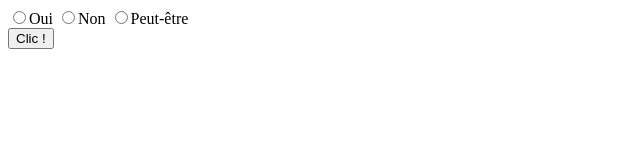
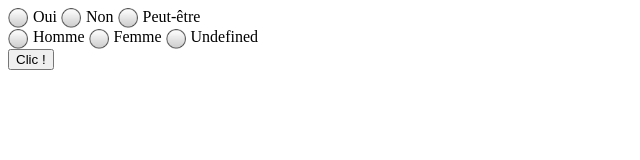
Before and after one commit to shugdamed/custom_radio, a plain HTML site: page index.html in a window 1280 px wide. Shown: the whole page, without its empty margins (0-640 px from the left). Drawn offline with Linux system fonts and the light colour scheme.

Commit message:
finalisation widget

```diff
--- a/css/custom_radio.css
+++ b/css/custom_radio.css
@@ -0,0 +1,20 @@
+.off, .on{
+    width: 20px;
+    height: 20px;
+    margin-right: 5px;
+    display: inline-block;
+    vertical-align: middle;
+    background-size: cover;
+}
+
+.off{
+    background-image: url('../img/off.png');
+
+}
+.off:hover{
+    cursor: pointer;
+}
+
+.on{
+    background-image: url('../img/on.png');
+}
--- a/index.html
+++ b/index.html
@@ -16,6 +16,11 @@
             <input type="radio" name="choix" value="non"><label>Non</label>
             <input type="radio" name="choix" value="peut-etre"><label>Peut-être</label>
         </div>
+        <div class="custom_radio">
+            <input type="radio" name="sex" value="homme"><label>Homme</label>
+            <input type="radio" name="sex" value="femme"><label>Femme</label>
+            <input type="radio" name="sex" value="undefined"><label>Undefined</label>
+        </div>
     <button id="btn">Clic !</button>
 
     </div> <!--fin wraper-->
--- a/js/custom_radio.js
+++ b/js/custom_radio.js
@@ -1,4 +1,25 @@
 $(function(){
 
+    //on ajout un span apres input puis on le cache
+    $('.custom_radio input[type=radio]').hide().after('<span class="off"></span>');
+
+    //event de click sur les spans
+    $('.off').click(function(){
+
+        //on deselectionne le precedent
+        $('.on').removeClass('on').addClass('off');
+        $('.on').prev().prop('checked', true);
+
+        //on selectionne l'element en cours
+        $(this).removeClass('off').addClass('on');
+        $(this).prev().prop('checked', true);
+
+
+    });
+
+    //Vérif saisie
+    $('#btn').click(function(){
+       console.log($('input[name=choix]:checked').val())
+    });
 
 });//fin listener de base
```
